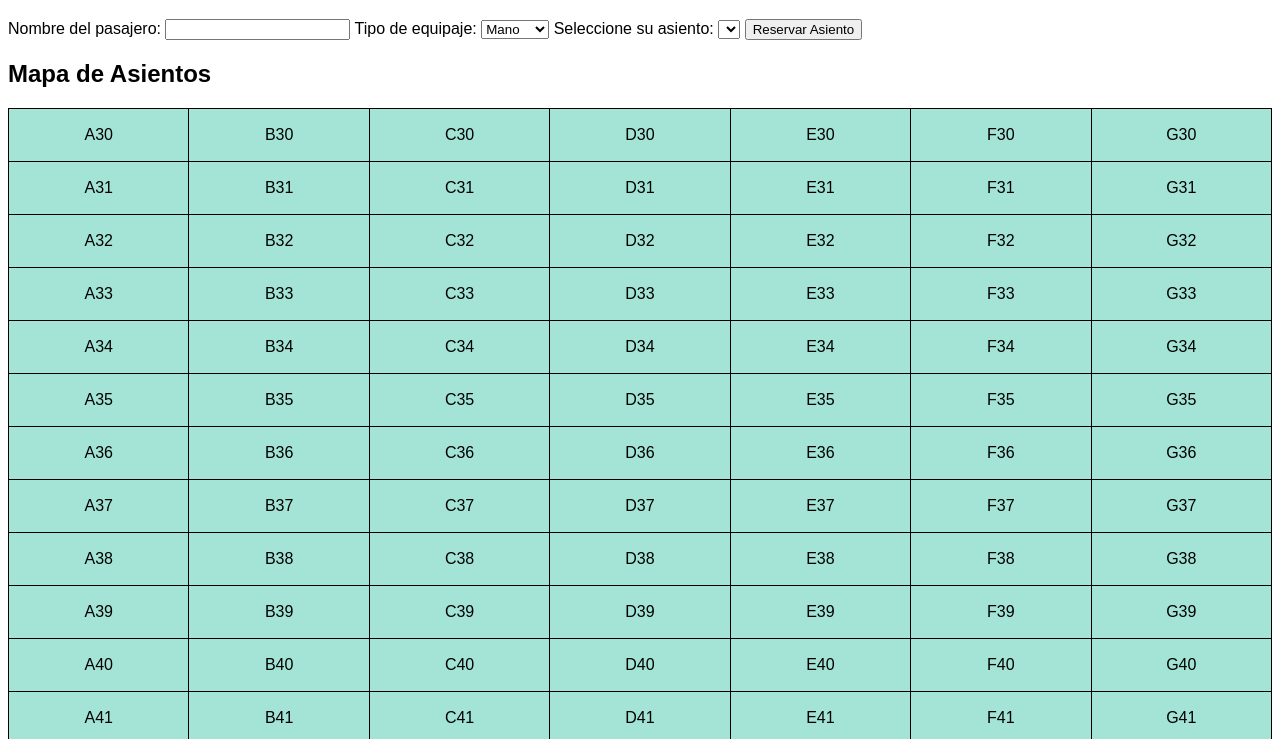
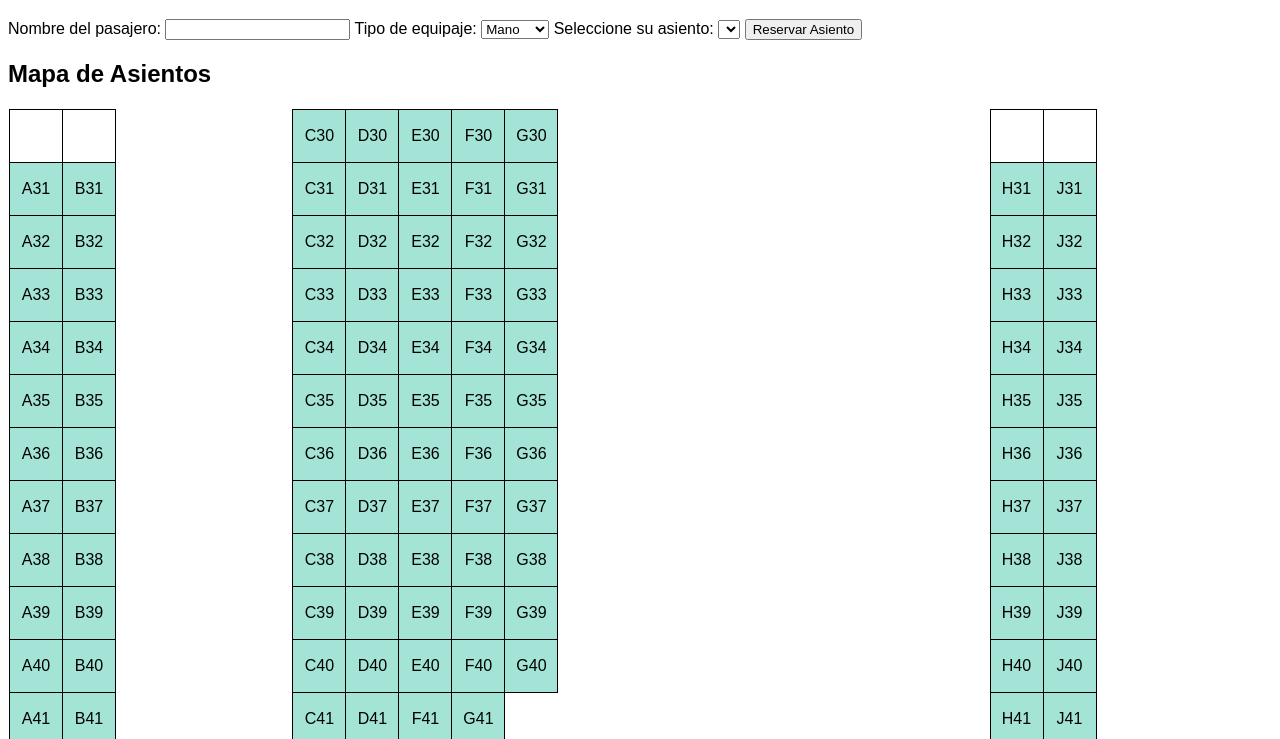
Before and after one commit to JesusAraujoDEV/reserva-vuelo, a plain HTML site: page index.html in a window 1280 px wide. Shown: the part 61-800 px from the top of the page. Drawn offline with Linux system fonts and the light colour scheme.

Commit message:
Se separan las columnas

```diff
--- a/index.html
+++ b/index.html
@@ -27,7 +27,21 @@
     </form>
 
     <h2>Mapa de Asientos</h2>
-    <table id="mapaAsientos">
+    <div id="mapaAsientos">
+        <table id="tablaPrincipal">
+            <tr>
+                <td>
+                    <table id="tablaAsientosAB"></table>
+                </td>
+                <td>
+                    <table id="tablaAsientosCDEFG"></table>
+                </td>
+                <td>
+                    <table id="tablaAsientosHJ"></table>
+                </td>
+            </tr>
+        </table>
+    </div>
         <!-- Mapa de asientos generado dinámicamente -->
     </table>
 
--- a/script.js
+++ b/script.js
@@ -1,22 +1,76 @@
 document.addEventListener('DOMContentLoaded', function () {
-    generarMapaAsientos();
+    generarMapaAsientosAB();
+    generarMapaAsientosCDEFG();
+    generarMapaAsientosHJ();
 });
 
-function generarMapaAsientos() {
-    const filas = ['A', 'B', 'C', 'D', 'E', 'F', 'G', 'H', 'J'];
-    const asientosPorFila = 7; // Según la imagen
+function generarMapaAsientosAB() {
+    const filas = ['A', 'B'];
+    const rangoColumnas = { 'A': [31, 43], 'B': [31, 43] };
+    const mapa = document.getElementById('tablaAsientosAB');
 
-    const mapa = document.getElementById('mapaAsientos');
     for (let i = 30; i <= 45; i++) {
         const fila = document.createElement('tr');
-        for (let j = 0; j < asientosPorFila; j++) {
+        for (let col of filas) {
+            if (i >= rangoColumnas[col][0] && i <= rangoColumnas[col][1]) {
+                const asiento = document.createElement('td');
+                asiento.textContent = col + i;
+                asiento.className = 'disponible';
+                asiento.onclick = function () {
+                    seleccionarAsiento(asiento);
+                };
+                fila.appendChild(asiento);
+            } else {
+                const celdaVacia = document.createElement('td');
+                fila.appendChild(celdaVacia);
+            }
+        }
+        mapa.appendChild(fila);
+    }
+}
+
+function generarMapaAsientosCDEFG() {
+    const filas = ['C', 'D', 'E', 'F', 'G'];
+    const mapa = document.getElementById('tablaAsientosCDEFG');
+
+    for (let i = 30; i <= 45; i++) {
+        const fila = document.createElement('tr');
+        for (let col of filas) {
+            if (i > 40 && col === 'E') {
+                continue; // Omitir la columna 'E' después de la fila 40
+            }
             const asiento = document.createElement('td');
-            asiento.textContent = filas[j] + i;
+            asiento.textContent = col + i;
             asiento.className = 'disponible';
             asiento.onclick = function () {
                 seleccionarAsiento(asiento);
             };
             fila.appendChild(asiento);
+        }
+        mapa.appendChild(fila);
+    }
+}
+
+function generarMapaAsientosHJ() {
+    const filas = ['H', 'J'];
+    const rangoColumnas = { 'H': [31, 43], 'J': [31, 43] };
+    const mapa = document.getElementById('tablaAsientosHJ');
+
+    for (let i = 30; i <= 45; i++) {
+        const fila = document.createElement('tr');
+        for (let col of filas) {
+            if (i >= rangoColumnas[col][0] && i <= rangoColumnas[col][1]) {
+                const asiento = document.createElement('td');
+                asiento.textContent = col + i;
+                asiento.className = 'disponible';
+                asiento.onclick = function () {
+                    seleccionarAsiento(asiento);
+                };
+                fila.appendChild(asiento);
+            } else {
+                const celdaVacia = document.createElement('td');
+                fila.appendChild(celdaVacia);
+            }
         }
         mapa.appendChild(fila);
     }
--- a/styles.css
+++ b/styles.css
@@ -2,13 +2,21 @@ body {
     font-family: Arial, sans-serif;
 }
 
-#mapaAsientos {
+#tablaPrincipal{
     width: 100%;
     border-collapse: collapse;
     margin-top: 20px;
 }
 
-#mapaAsientos td {
+#tablaPrincipal td{
+    vertical-align: top;
+}
+
+#tablaAsientosAB, #tablaAsientosCDEFG, #tablaAsientosHJ {
+    border-collapse: collapse;
+}
+
+#tablaAsientosAB td, #tablaAsientosCDEFG td, #tablaAsientosHJ td {
     width: 50px;
     height: 50px;
     text-align: center;
@@ -18,11 +26,11 @@ body {
     transition: background-color 0.3s;
 }
 
-#mapaAsientos td.disponible {
+#tablaAsientosAB td.disponible, #tablaAsientosCDEFG td.disponible, #tablaAsientosHJ td.disponible {
     background-color: #a3e4d7;
 }
 
-#mapaAsientos td.no-disponible {
+#tablaAsientosAB td.no-disponible, #tablaAsientosCDEFG td.no-disponible, #tablaAsientosHJ td.no-disponible {
     background-color: #f1948a;
     cursor: not-allowed;
 }
```
